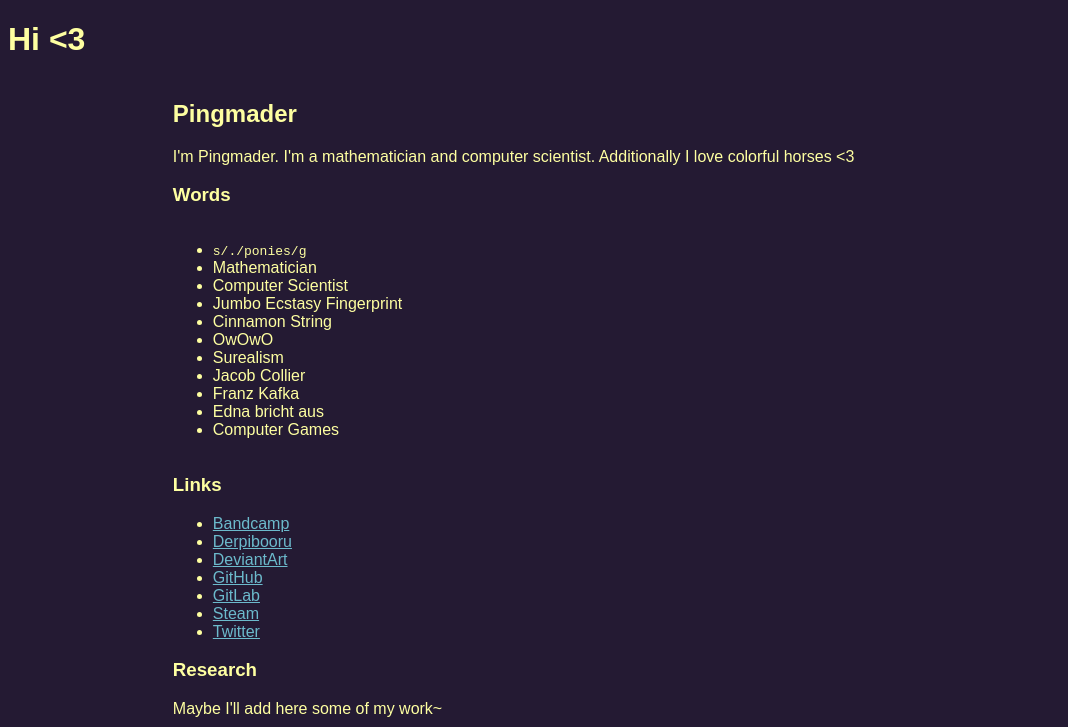
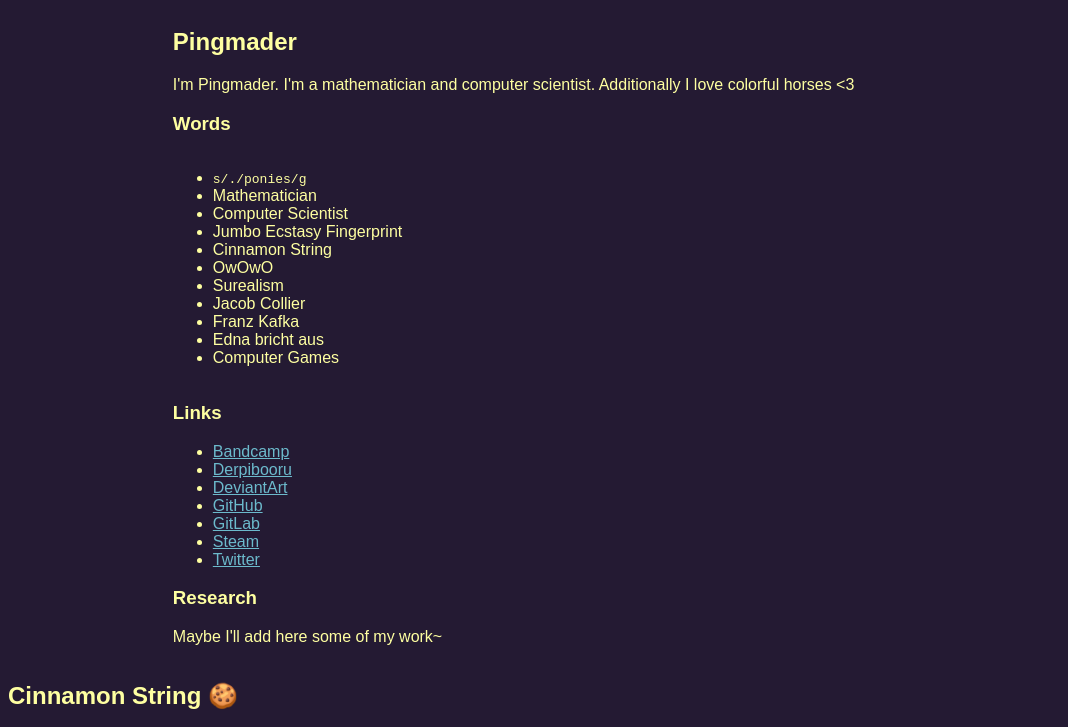
Before and after one commit to Pingmader/pingmader.github.io, a plain HTML site: page index.html in a window 1280 px wide. Shown: the top 727 px of the page, without its empty margins (0-1068 px from the left). Drawn offline with Linux system fonts and the light colour scheme.

Commit message:
Update index.html

```diff
--- a/index.html
+++ b/index.html
@@ -13,7 +13,6 @@
 		<title>Pingmader's Something</title>
 	</head>
 	<body>
-		<h1>Hi <3</h1>
 		<div class="flex-container-1">
 		<div>
 			<h2>Pingmader</h2>
```
